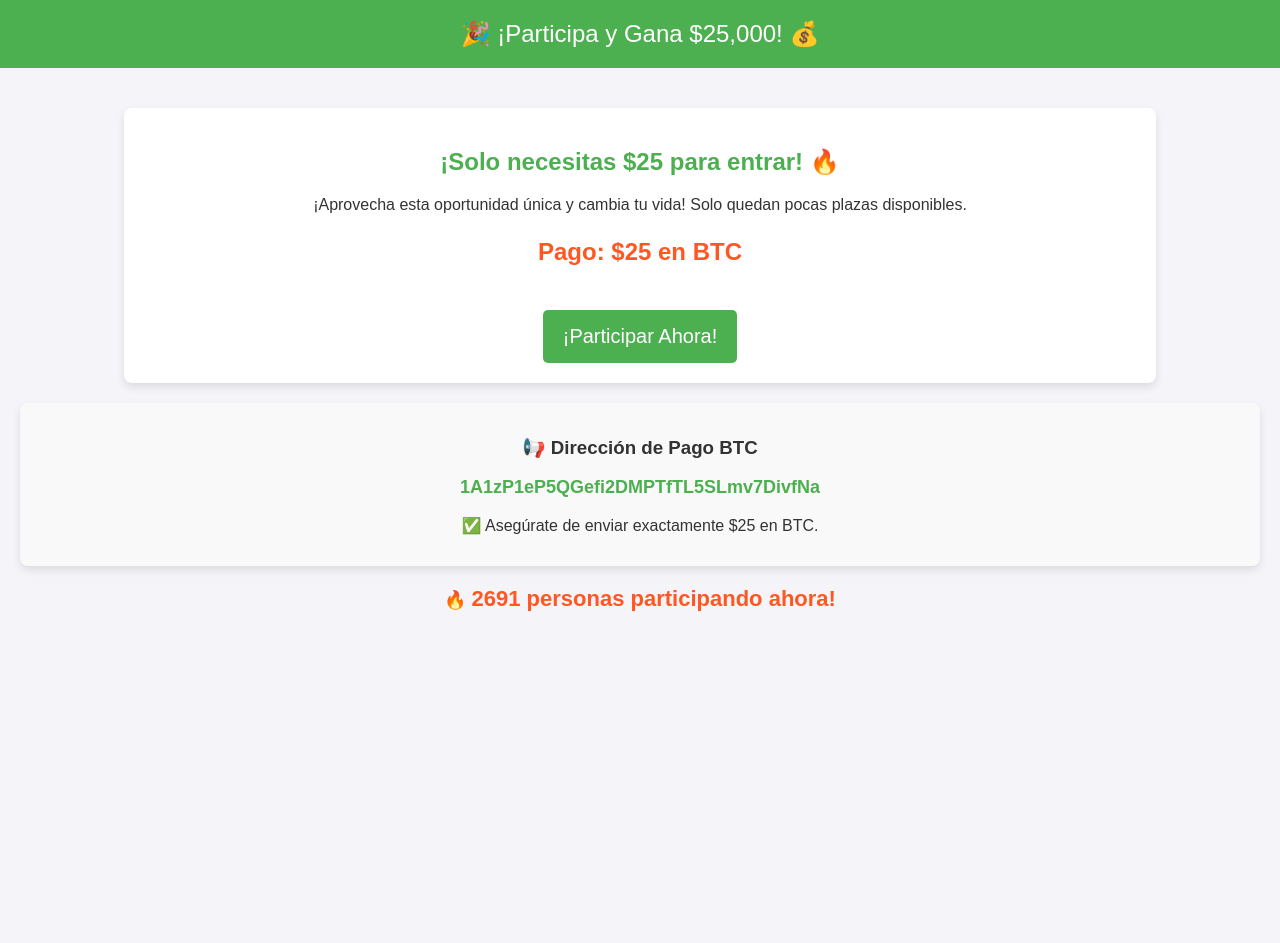
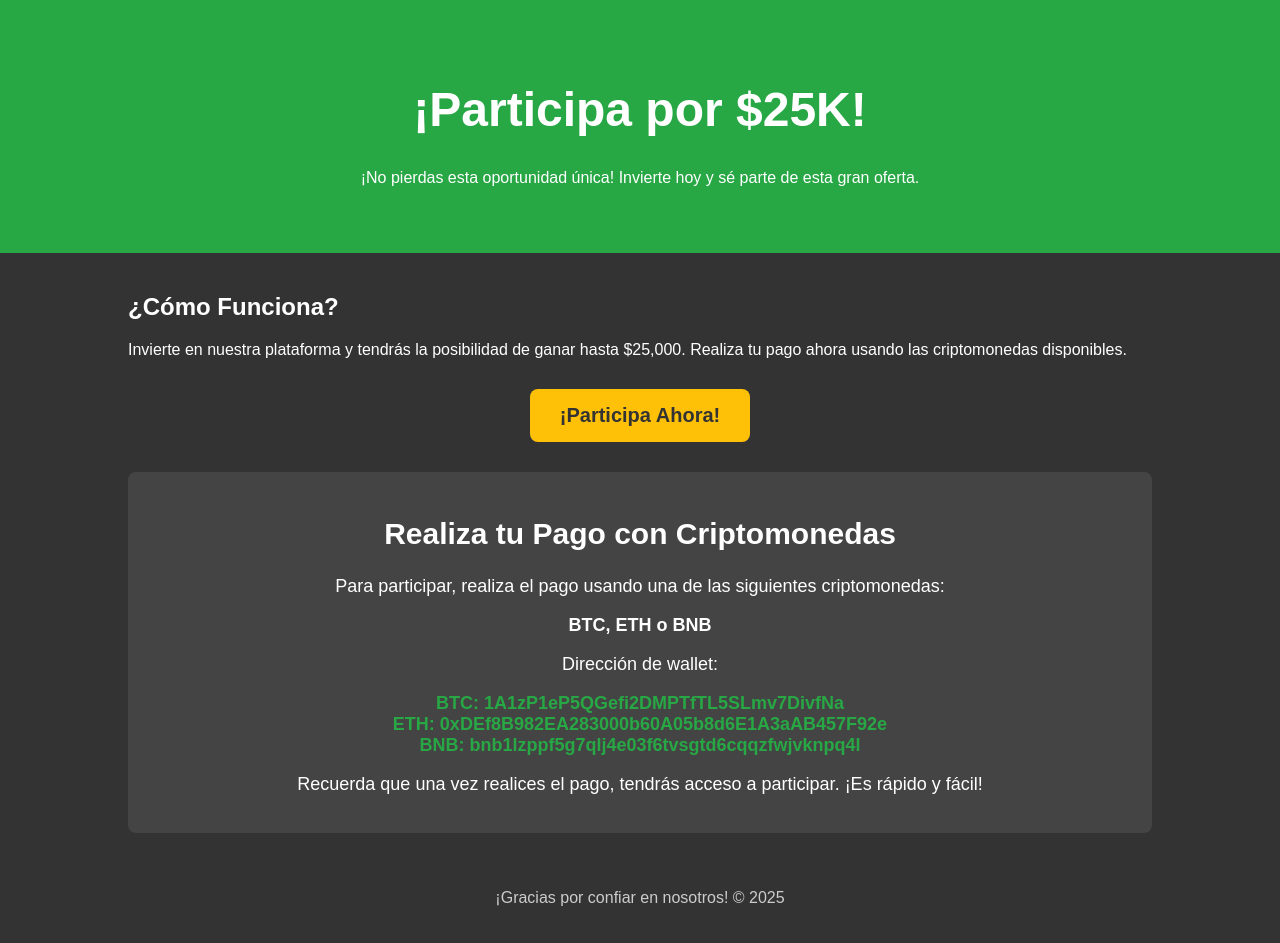
Before and after one commit to Papan77/Ganacoin, a plain HTML site: page index.html in a window 1280 px wide. Before the commit the page ends 800 px from the top, so only its background shows below. Drawn offline with Linux system fonts and the light colour scheme.

Commit message:
Update index.html

```diff
--- a/index.html
+++ b/index.html
@@ -3,113 +3,100 @@
 <head>
     <meta charset="UTF-8">
     <meta name="viewport" content="width=device-width, initial-scale=1.0">
-    <title>Gana $25,000 - Oportunidad Única</title>
+    <title>Participa por $25K - ¡Oferta Exclusiva!</title>
     <style>
         body {
             font-family: Arial, sans-serif;
-            background-color: #f4f4f9;
-            color: #333;
             margin: 0;
             padding: 0;
+            background-color: #333;
+            color: #fff;
+        }
+        .header {
+            background-color: #28a745;
+            text-align: center;
+            padding: 50px;
+            color: #fff;
+        }
+        .header h1 {
+            font-size: 48px;
+        }
+        .container {
+            width: 80%;
+            margin: 0 auto;
+            padding: 20px;
+        }
+        .cta-button {
+            background-color: #ffc107;
+            padding: 15px 30px;
+            color: #333;
+            font-size: 20px;
+            font-weight: bold;
+            border: none;
+            cursor: pointer;
+            border-radius: 8px;
+            display: block;
+            margin: 30px auto;
+        }
+        .cta-button:hover {
+            background-color: #e0a800;
+        }
+        .crypto-info {
+            background-color: #444;
+            padding: 20px;
+            margin-top: 20px;
+            border-radius: 8px;
             text-align: center;
         }
-        .header {
-            background-color: #4CAF50;
-            color: white;
-            padding: 20px;
-            font-size: 24px;
+        .crypto-info h2 {
+            font-size: 30px;
         }
-        .container {
-            padding: 20px;
-        }
-        .offer {
-            background-color: #ffffff;
-            padding: 20px;
-            margin: 20px auto;
-            border-radius: 8px;
-            box-shadow: 0 4px 8px rgba(0, 0, 0, 0.1);
-            width: 80%;
-        }
-        .offer h2 {
-            color: #4CAF50;
-        }
-        .price {
-            font-size: 24px;
-            font-weight: bold;
-            color: #ff5722;
-        }
-        .cta {
-            background-color: #4CAF50;
-            color: white;
-            padding: 15px 20px;
-            border: none;
-            cursor: pointer;
-            font-size: 20px;
-            border-radius: 5px;
-            margin-top: 20px;
-        }
-        .cta:hover {
-            background-color: #45a049;
-        }
-        .crypto-info {
-            background-color: #f9f9f9;
-            padding: 15px;
-            border-radius: 8px;
-            box-shadow: 0 4px 8px rgba(0, 0, 0, 0.1);
-            margin-top: 20px;
+        .crypto-info p {
+            font-size: 18px;
         }
         .crypto-address {
-            font-size: 18px;
-            font-weight: bold;
-            color: #4CAF50;
-        }
-        .participants {
-            font-size: 18px;
-            color: #444;
-            margin-top: 20px;
-        }
-        .live-counter {
             font-size: 22px;
             font-weight: bold;
-            color: #ff5722;
+            color: #28a745;
+        }
+        .footer {
+            background-color: #333;
+            text-align: center;
+            padding: 20px;
+            color: #ccc;
         }
     </style>
-    <script>
-        function redirectToWallet() {
-            window.location.href = 'https://www.blockchain.com/btc/payment_request?address=TU_DIRECCION_BTC&amount=0.001';
-        }
-
-        function updateParticipants() {
-            let count = Math.floor(Math.random() * (3000 - 1500) + 1500);
-            document.getElementById("counter").innerText = count + " personas participando ahora!";
-        }
-
-        setInterval(updateParticipants, 3000);
-    </script>
 </head>
 <body>
 
     <div class="header">
-        🎉 ¡Participa y Gana $25,000! 💰
+        <h1>¡Participa por $25K!</h1>
+        <p>¡No pierdas esta oportunidad única! Invierte hoy y sé parte de esta gran oferta.</p>
     </div>
 
     <div class="container">
-        <div class="offer">
-            <h2>¡Solo necesitas $25 para entrar! 🔥</h2>
-            <p>¡Aprovecha esta oportunidad única y cambia tu vida! Solo quedan pocas plazas disponibles.</p>
-            <p class="price">Pago: $25 en BTC</p>
-            <button class="cta" onclick="redirectToWallet()">¡Participar Ahora!</button>
+        <h2>¿Cómo Funciona?</h2>
+        <p>Invierte en nuestra plataforma y tendrás la posibilidad de ganar hasta $25,000. Realiza tu pago ahora usando las criptomonedas disponibles.</p>
+
+        <button class="cta-button" onclick="window.location.href='#payment'">¡Participa Ahora!</button>
+
+        <div class="crypto-info" id="payment">
+            <h2>Realiza tu Pago con Criptomonedas</h2>
+            <p>Para participar, realiza el pago usando una de las siguientes criptomonedas:</p>
+            <p><strong>BTC, ETH o BNB</strong></p>
+            <p>Dirección de wallet:</p>
+            <p class="crypto-address">
+                BTC: 1A1zP1eP5QGefi2DMPTfTL5SLmv7DivfNa<br>
+                ETH: 0xDEf8B982EA283000b60A05b8d6E1A3aAB457F92e<br>
+                BNB: bnb1lzppf5g7qlj4e03f6tvsgtd6cqqzfwjvknpq4l
+            </p>
+            <p>Recuerda que una vez realices el pago, tendrás acceso a participar. ¡Es rápido y fácil!</p>
         </div>
 
-        <div class="crypto-info">
-            <h3>📢 Dirección de Pago BTC</h3>
-            <p class="crypto-address">1A1zP1eP5QGefi2DMPTfTL5SLmv7DivfNa</p>
-            <p>✅ Asegúrate de enviar exactamente $25 en BTC.</p>
-        </div>
+    </div>
 
-        <div class="participants">
-            🔥 <span class="live-counter" id="counter">Cargando...</span>
-        </div>
+    <div class="footer">
+        <p>¡Gracias por confiar en nosotros! © 2025</p>
     </div>
 
 </body>
```
